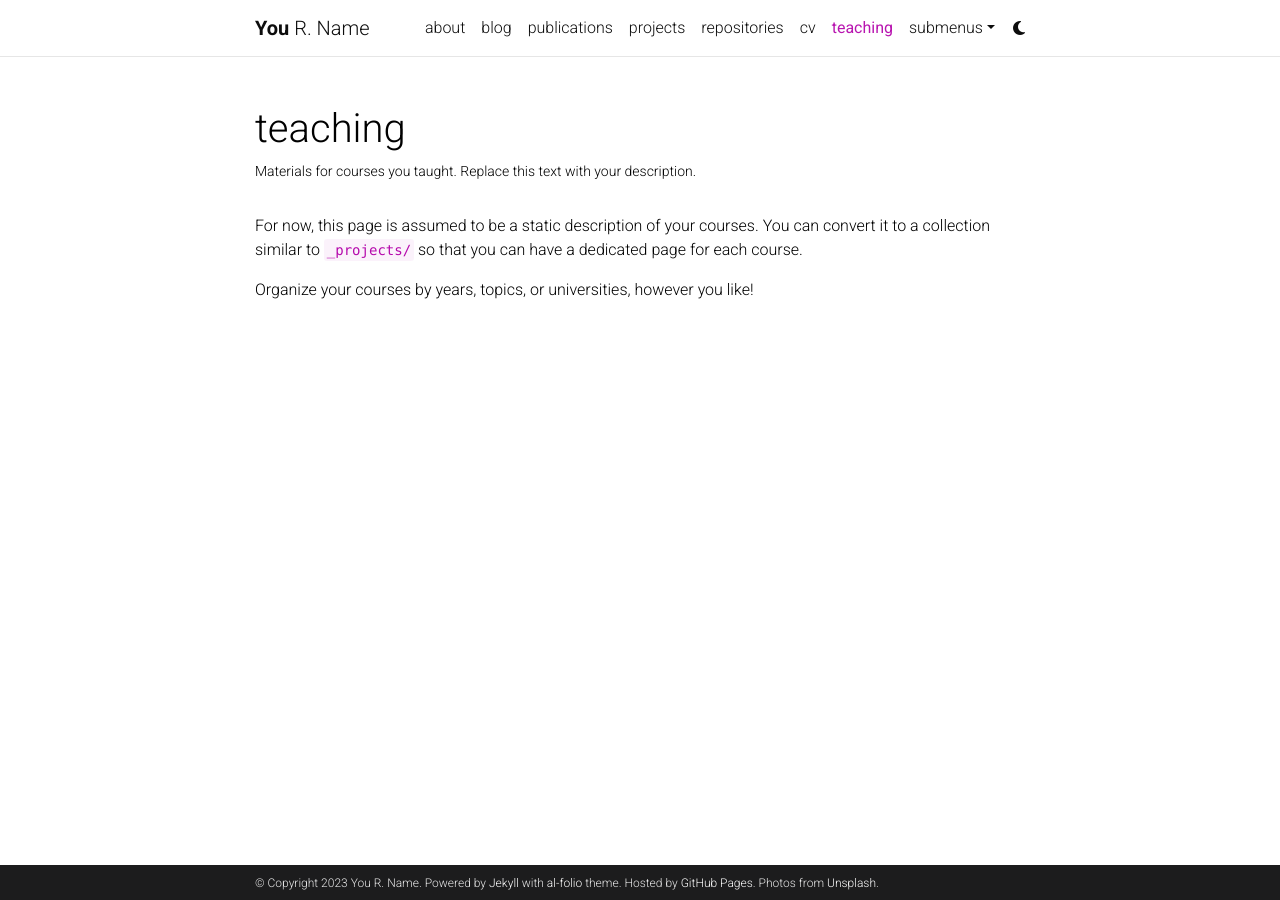
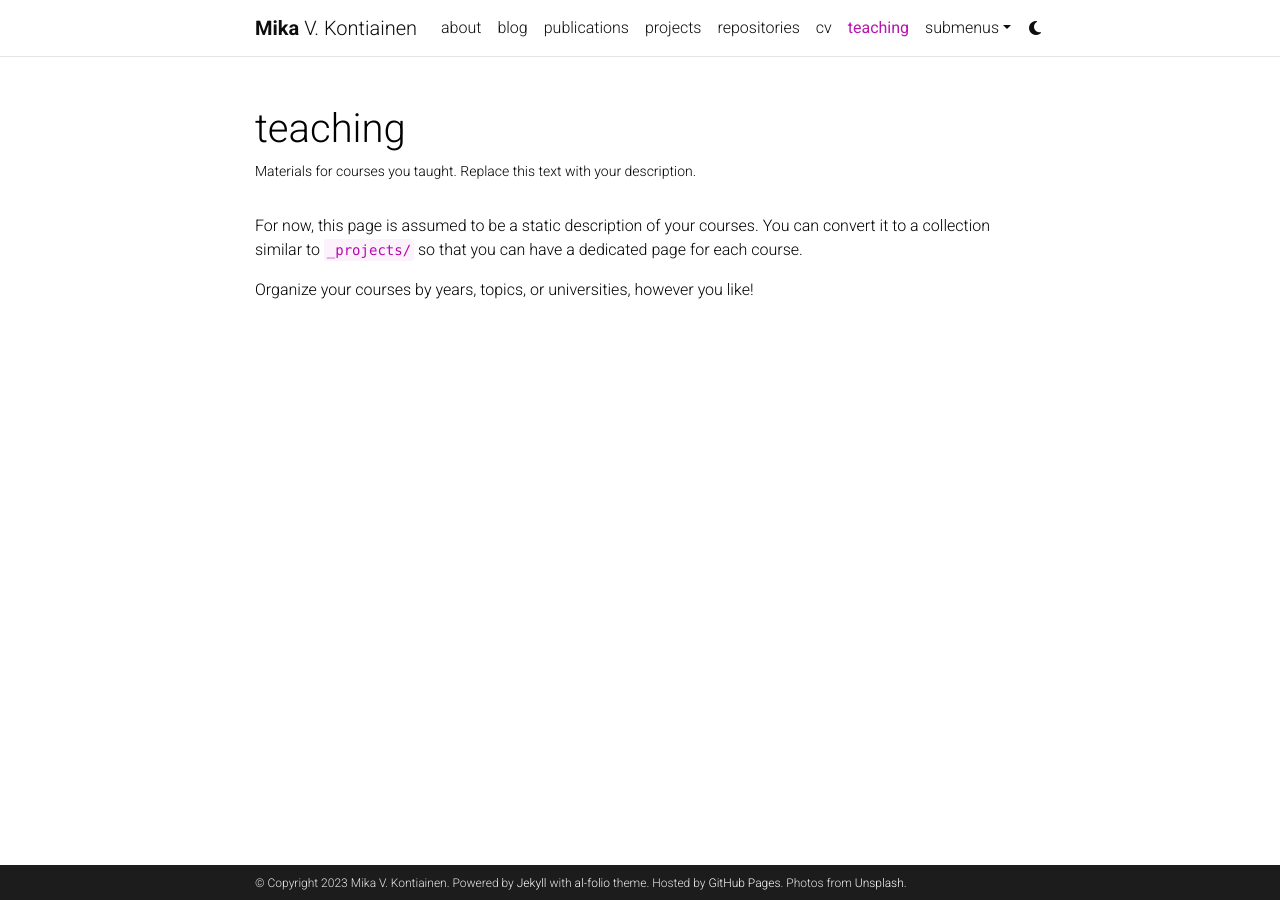
Before and after one commit to mikakonte/mikakonte.github.io, a Jekyll site: the page built from _pages/teaching.md, in a window 1280 px wide. Built offline with Jekyll 4.4.1, drawn with Linux system fonts in a browser that asks for light colours; comment, search, counter and statistics services are not loaded; a style sheet for code colours, icons or effects is not loaded.

Commit message:
Update _config.yml

```diff
--- a/_config.yml
+++ b/_config.yml
@@ -3,10 +3,10 @@
 # -----------------------------------------------------------------------------
 
 title: blank # the website title (if blank, full name will be used instead)
-first_name: You
-middle_name: R.
-last_name: Name
-email: you@example.com
+first_name: Mika
+middle_name: V.
+last_name: Kontiainen
+email: mikakonte99@gmail.com
 description: > # the ">" symbol means to ignore newlines until "footer_text:"
   A simple, whitespace theme for academics. Based on [*folio](https://github.com/bogoli/-folio) design.
 footer_text: >
@@ -18,8 +18,8 @@
 lang: en # the language of your site (for example: en, fr, cn, ru, etc.)
 icon: ⚛️  # the emoji used as the favicon (alternatively, provide image name in /assets/img/)
 
-url: https://alshedivat.github.io # the base hostname & protocol for your site
-baseurl: /al-folio # the subpath of your site, e.g. /blog/
+url: https://mikakonte.github.io # the base hostname & protocol for your site
+baseurl: / # the subpath of your site, e.g. /blog/
 last_updated: false # set to true if you want to display last updated in the footer
 impressum_path:  # set to path to include impressum link in the footer, use the same path as permalink in a page, helps to conform with EU GDPR
 
```
